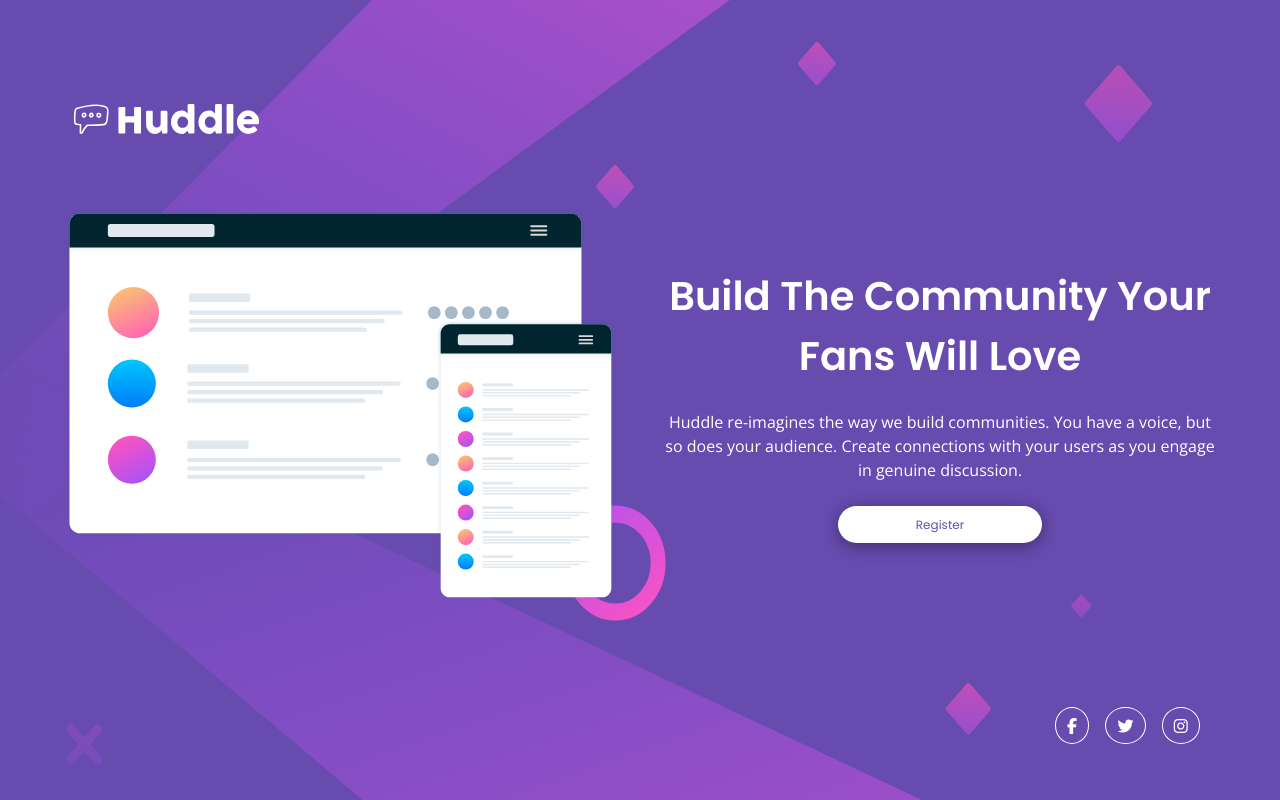
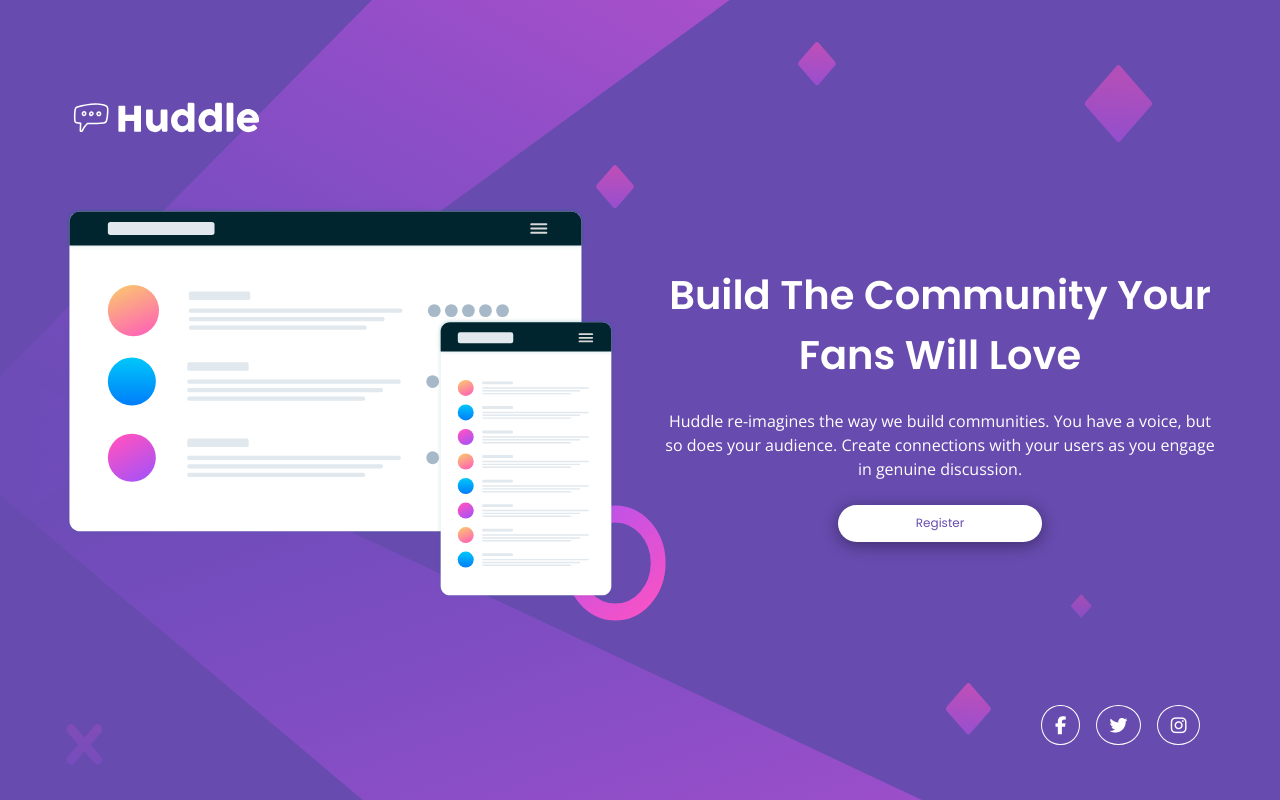
Before and after one commit to XenoMee/Huddle-Landing-Page, a plain HTML site: page index.html in a window 1280 px wide. Drawn offline with nearby package versions, Linux system fonts and the light colour scheme.

Commit message:
increase social links font size

```diff
--- a/style.css
+++ b/style.css
@@ -156,4 +156,8 @@ header {
     margin: 5rem 5rem 0 0;
     justify-content: end;
   }
+
+  .social-link {
+    font-size: 1.125rem;
+  }
 }
```
